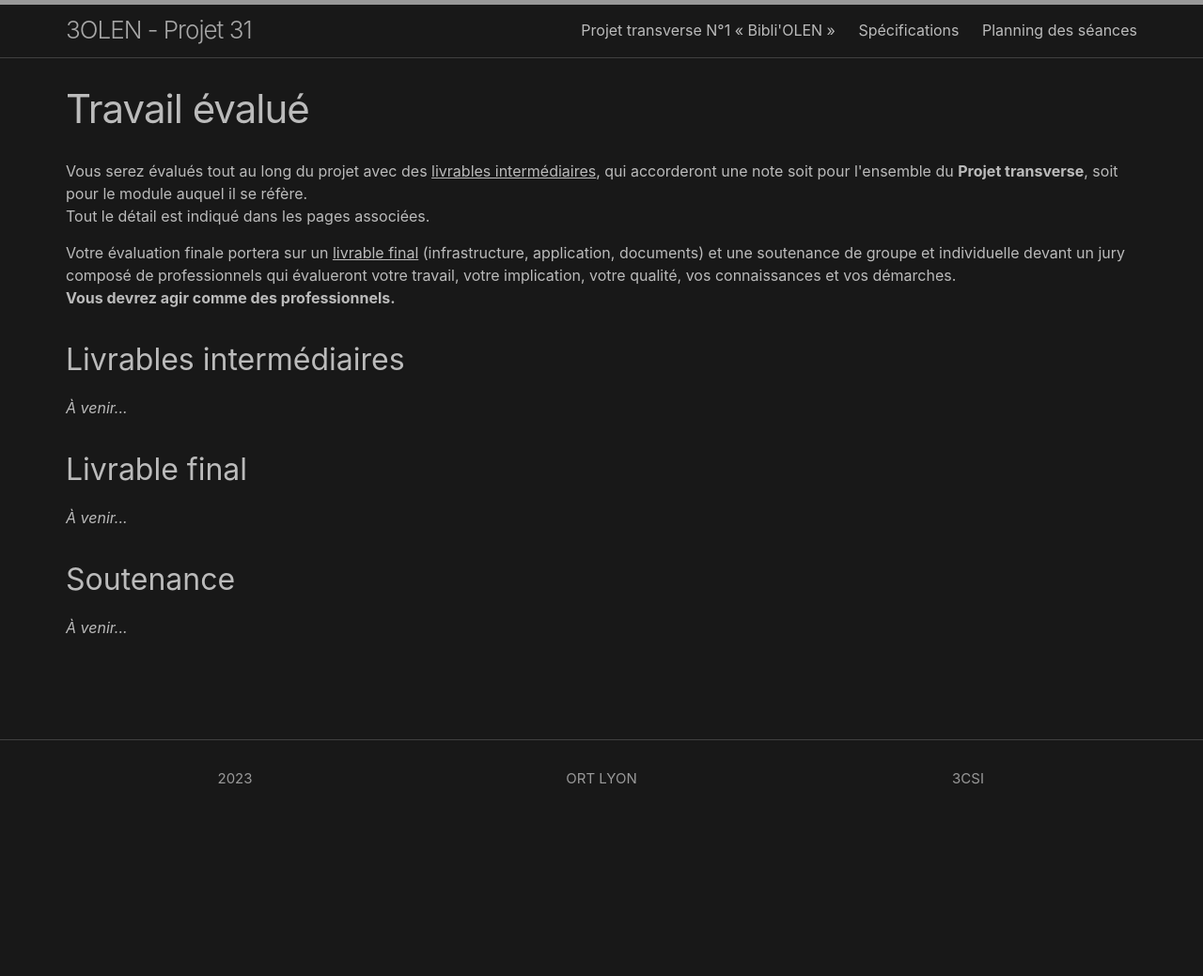
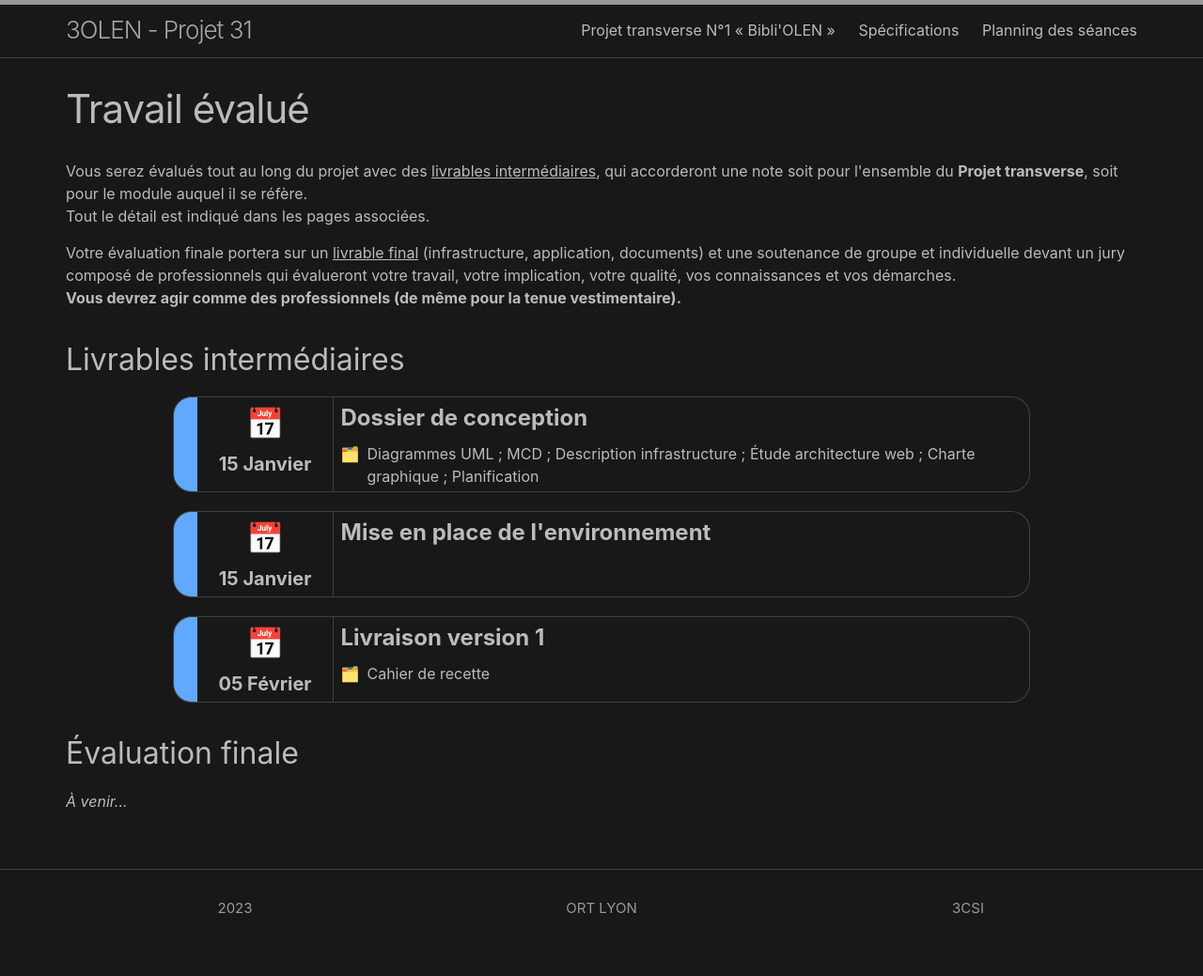
Before and after one commit to 3OLEN/projet-31, a Jekyll site: the page built from docs/evaluations.html, in a window 1280 px wide. Shown: the whole page at 94% size. Built offline with Jekyll 4.4.1, drawn with Linux system fonts in a browser that asks for light colours; before the commit the page ends 900 px from its top, so only the background shows below that.

Commit message:
✨ [Assessments] Listing
✨ New content
==============

* Fill "intermediary deliverables" part

📝 Edit content
===============

* [Planning] Get name from related assessment data

🗃️ Data
=======

* New `assessments` with global elements
* [dates::project_deliverables] Usage of `identifier` to link upon related `assessment`

💄 Styling
==========

* Define custom rules for `deliverable` list

```diff
--- /dev/null
+++ b/docs/_data/assessments.yaml
@@ -0,0 +1,60 @@
+_parameters:
+  _types:
+    - &_type_intermediary_deliverable "intermediary_deliverable"
+  _modules:
+  - &_module_archi_web "Architecture web"
+  - &_module_bdd "Base de données"
+  - &_module_communication "Communication"
+  - &_module_conduite_projet "Conduite de projet"
+  - &_module_devops "DevOps"
+  - &_module_qa "Qualité applicative"
+  - &_module_uml "UML"
+
+values:
+- label: Dossier de conception
+  identifier: design-document
+  type: *_type_intermediary_deliverable
+  composite:
+  - label: Diagrammes UML
+    identifier: uml
+    module: *_module_uml
+  - label: MCD
+    identifier: mcd
+    module: *_module_bdd
+  - label: Description infrastructure
+    identifier: infrastructure
+    module: *_module_devops
+  - label: Étude architecture web
+    identifier: archi-web
+    module: *_module_archi_web
+  - label: Charte graphique
+    identifier: graphical-charter
+    module: *_module_qa
+  - label: Planification
+    identifier: planning
+    module: *_module_conduite_projet
+
+- label: Mise en place de l'environnement
+  identifier: env-setup
+  type: *_type_intermediary_deliverable
+
+- label: Livraison version 1
+  identifier: version-1
+  type: *_type_intermediary_deliverable
+  composite:
+  - label: Cahier de recette
+    identifier: acceptance-testing
+    module: *_module_qa
+
+- label: Soutenance - entraînement
+  identifier: training-defense
+  module: *_module_communication
+  page: soutenance
+
+- label: Livraison version finale
+  identifier: version-final
+  page: livraison-finale
+  composite:
+    - label: Cahier de recette
+      identifier: acceptance-testing
+      module: *_module_qa
--- /dev/null
+++ b/docs/_includes/_pages/assessments/_intermediary_deliverable_content.liquid
@@ -0,0 +1,24 @@
+{% assign pill_class = "outer-pill" %}
+{% if include.assessment_delay %}
+    {% assign pill_class = pill_class | append: " " | append: include.assessment_delay %}
+{% endif %}
+<span class="{{ pill_class }}"></span>
+
+<span class="badge">
+    <span class="icon">📅</span>
+    <span class="date">
+        {{ include.dated_assessment.date.value | date: "%d" }}
+        {{ include.dated_assessment.date.month }}
+    </span>
+</span>
+
+<span class="deliverable-item-body">
+    <strong class="deliverable-name">{{ include.assessment_data.label }}</strong>
+
+    {% if include.assessment_data.composite %}
+        <span class="deliverable-composite">
+            <span>🗂️</span>
+            <span>{{ include.assessment_data.composite | map: "label" | join: " ; " }}</span>
+        </span>
+    {% endif %}
+</span>
--- /dev/null
+++ b/docs/_includes/_pages/assessments/_intermediary_deliverables_list.liquid
@@ -0,0 +1,73 @@
+{% assign current_timestamp = "today" | date: "%s" %}
+
+{% assign intermediary_deliverables = site.data.assessments.values | where: "type", "intermediary_deliverable" %}
+<ol class="deliverable_list">
+    {% comment %} <!-- On met les expirés à la fin --> {% endcomment %}
+    {% assign project_assessments = site.data.dates.project_assessments | sort: "date.value" %}
+    {% assign dated_assessments = project_assessments | where: "", true %}
+    {% assign expired_assessments = dated_assessments %}
+    {% for project_assessment in project_assessments %}
+        {% assign assessment_timestamp = project_assessment.date.value | date: "%s" %}
+        {% assign timestamp_diff = assessment_timestamp | minus: current_timestamp %}
+        {% assign timestamp_day_diff = timestamp_diff | divided_by: "86400" %}
+        {% if timestamp_day_diff < -1 %}
+            {% assign expired_assessments = expired_assessments | push: project_assessment %}
+            {% continue %}
+        {% endif %}
+
+        {% assign dated_assessments = dated_assessments | push: project_assessment %}
+    {% endfor %}
+    {% assign expired_assessments = expired_assessments | reverse %}
+    {% for expired_assessment in expired_assessments %}
+        {% assign dated_assessments = dated_assessments | push: expired_assessment %}
+    {% endfor %}
+
+    {% for dated_assessment in dated_assessments %}
+        {% assign related_assessment = intermediary_deliverables
+                | where_exp: "item", "item.identifier == dated_assessment.identifier"
+                | first
+        %}
+        {% unless related_assessment %}
+            {% continue %}
+        {% endunless %}
+
+        {% assign deliverable_item_class = "deliverable-item" %}
+        {% assign assessment_timestamp = dated_assessment.date.value | date: "%s" %}
+        {% assign timestamp_diff = assessment_timestamp | minus: current_timestamp %}
+        {% assign timestamp_day_diff = timestamp_diff | divided_by: "86400" %}
+        {% if timestamp_day_diff > 7 %}
+            {% assign assessment_delay = "future" %}
+        {% elsif timestamp_day_diff < -1 %}
+            {% assign assessment_delay = "past" %}
+            {% assign deliverable_item_class = deliverable_item_class | append: " " | append: "expired" %}
+        {% elsif timestamp_day_diff > 1 %}
+            {% assign assessment_delay = "soon" %}
+        {% else %}
+            {% assign assessment_delay = "now" %}
+            {% assign deliverable_item_class = deliverable_item_class | append: " " | append: "urgent" %}
+        {% endif %}
+        <li class="{{ deliverable_item_class }}">
+            {% assign assessment_page = site.intermediary_deliverables
+                    | where: "assessment", related_assessment.identifier
+                    | first
+            %}
+            {% if assessment_page %}
+                <a href="{{ assessement_page.url | relative_url }}">
+                    {% include _pages/assessments/_intermediary_deliverable_content.liquid
+                            assessment_data=related_assessment
+                            assessment_delay=assessment_delay
+                            dated_assessment=dated_assessment
+                    %}
+                </a>
+            {% else %}
+                <div>
+                    {% include _pages/assessments/_intermediary_deliverable_content.liquid
+                            assessment_data=related_assessment
+                            assessment_delay=assessment_delay
+                            dated_assessment=dated_assessment
+                    %}
+                </div>
+            {% endif %}
+        </li>
+    {% endfor %}
+</ol>
--- a/docs/_sass/minima/_custom-pages.scss
+++ b/docs/_sass/minima/_custom-pages.scss
@@ -1,3 +1,131 @@
+// Évaluations
+// ===========
+.deliverable_list {
+  display: flex;
+  flex-direction: column;
+  list-style: none;
+  margin: unset;
+  row-gap: 1.25em;
+
+  .deliverable {
+    &-item {
+      margin: unset;
+
+      &.urgent {
+        .date {
+          color: $color-danger;
+        }
+        .deliverable-name {
+          &::before {
+            color: $color-danger;
+            content: "‼️";
+            margin-right: 0.5em;
+          }
+        }
+      }
+      &.expired {
+        .date {
+          text-decoration: line-through;
+        }
+        .deliverable {
+          &-name {
+            text-decoration: line-through;
+          }
+          &-composite {
+            display: none;
+          }
+        }
+      }
+      &-body {
+        border-color: $border-color-01;
+        border-style: solid;
+        border-radius: 0 1.25em 1.25em 0;
+        border-width: 1px;
+        border-left-width: 0;
+        display: flex;
+        flex-direction: column;
+        padding: 0.25em 0.5em;
+        row-gap: 0.5em;
+        width: 100%;
+      }
+      > a, div {
+        display: flex;
+
+        .outer-pill {
+          background-color: var(--deliverable-pill-color);
+          border-color: $border-color-01;
+          border-style: solid;
+          border-radius: 1.25em 0 0 1.25em;
+          border-width: 1px;
+          border-right-width: 0;
+          width: 2em;
+
+          &.future {
+            --deliverable-pill-color: #{$color-primary};
+          }
+          &.soon {
+            --deliverable-pill-color: #{$color-warning};
+          }
+          &.now {
+            --deliverable-pill-color: #{$color-danger};
+          }
+          &.past {
+            --deliverable-pill-color: #6c757d;
+          }
+        }
+        .badge {
+          align-items: center;
+          border-color: $border-color-01;
+          border-style: solid;
+          border-width: 1px;
+          border-left-width: 0;
+          display: flex;
+          flex-direction: column;
+          padding: 0.25em 0.5em;
+          row-gap: 0.25em;
+          text-align: center;
+          width: 5em;
+
+          .icon {
+            font-size: 1.5em;
+          }
+          .date {
+            font-weight: bold;
+          }
+        }
+      }
+    }
+    &-composite {
+      column-gap: 0.5em;
+      display: flex;
+    }
+  }
+
+  @media (min-width: $on-large) {
+    .deliverable {
+      &-item {
+        > a, div {
+          margin: auto;
+          width: 80%;
+
+          .badge {
+            width: 10em;
+
+            .icon {
+              font-size: 2em;
+            }
+            .date {
+              font-size: 1.25em;
+            }
+          }
+        }
+      }
+      &-name {
+        font-size: 1.5em;
+      }
+    }
+  }
+}
 // Planning
 // ========
 table {
--- a/docs/_sass/minima/custom-variables.scss
+++ b/docs/_sass/minima/custom-variables.scss
@@ -5,6 +5,7 @@ $color-primary: #60A9FF;
 $color-secondary: #D187FF;
 
 $color-danger: #D00;
+$color-warning: #FFDA6A;
 
 $color-dev: #7A86B8;
 $color-infra: #B8AC7A;
--- a/docs/evaluations.html
+++ b/docs/evaluations.html
@@ -13,14 +13,11 @@ permalink: /travail-evaluation
     Votre évaluation finale portera sur un <u>livrable final</u> (infrastructure, application, documents) et une
     soutenance de groupe et individuelle devant un jury composé de professionnels qui évalueront votre travail, votre
     implication, votre qualité, vos connaissances et vos démarches.
-    <br><strong>Vous devrez agir comme des professionnels.</strong>
+    <br><strong>Vous devrez agir comme des professionnels (de même pour la tenue vestimentaire).</strong>
 </p>
 
 <h2>Livrables intermédiaires</h2>
+{% include _pages/assessments/_intermediary_deliverables_list.liquid %}
+
+<h2>Évaluation finale</h2>
 <em>À venir...</em>
-
-<h2>Livrable final</h2>
-<em>À venir...</em>
-
-<h2>Soutenance</h2>
-<em>À venir...</em>
--- a/docs/planning.html
+++ b/docs/planning.html
@@ -158,9 +158,13 @@ permalink: /planning
                 {% comment %} <!-- Prise en charge des données multiples d'une même date --> {% endcomment %}
                 {% for project_date_data in multi_dates %}
                     {% if project_date_data.type == "assessment" %}
+                        {% assign related_assessment = site.data.assessments.values
+                                | where: "identifier", project_date_data.identifier
+                                | first
+                        %}
                         <div class="component">
                             <span title="Livrable du projet transverse.">☑️</span>
-                            <span>{{ project_date_data.name }}</span>
+                            <span>{{ related_assessment.label }}</span>
                         </div>
                     {% endif %}
                 {% endfor %}
```
Also changed, not shown: docs/_data/dates.yaml (+11 -5 lines).
